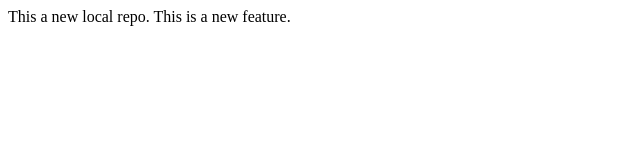
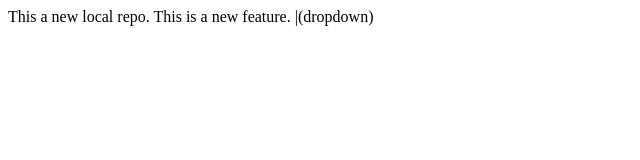
Before and after one commit to TheOnlyKing18/Localrepo, a plain HTML site: page index.html in a window 1280 px wide. Shown: the whole page, without its empty margins (0-640 px from the left). Drawn offline with Linux system fonts and the light colour scheme.

```diff
--- a/index.html
+++ b/index.html
@@ -1,3 +1,3 @@
 <p> This a new local repo.
-    This is a new feature.
+    This is a new feature. |(dropdown)
 </p>
```
